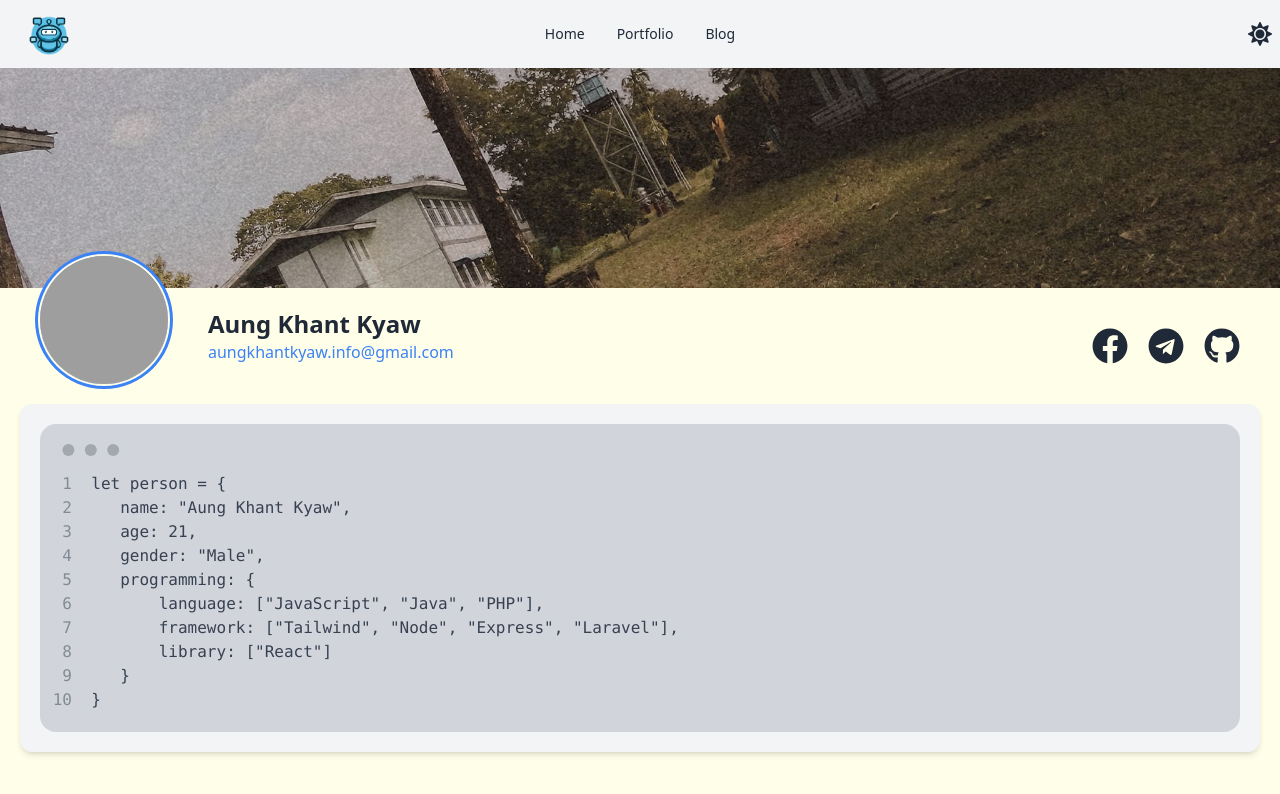
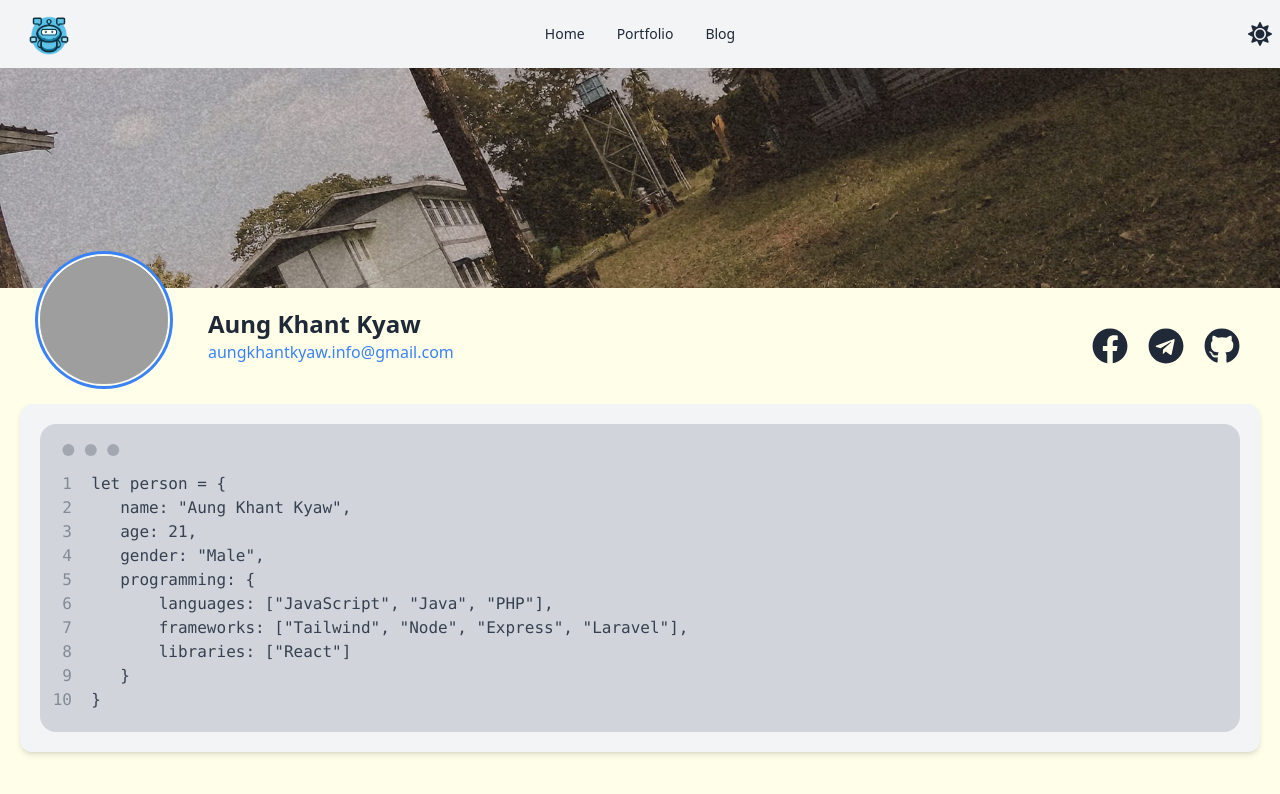
Before and after one commit to aung-khantkyaw/aung-khantkyaw.github.io, a React (Vite) app: page / in a window 1280 px wide. Shown: the top 794 px of the page. Built offline with nearby package versions, Linux system fonts and the light colour scheme; grey boxes are pictures that could not be loaded.

Commit message:
update [Home.jsx] : Update variables

```diff
--- a/src/components/Home.jsx
+++ b/src/components/Home.jsx
@@ -43,9 +43,9 @@ function Home() {
           <pre data-prefix="3"><code>   age: {age},</code></pre>
           <pre data-prefix="4"><code>   gender: &quot;Male&quot;,</code></pre>
           <pre data-prefix="5"><code>   programming: {"{"} </code></pre>
-          <pre data-prefix="6"><code>       language: [&quot;JavaScript&quot;, &quot;Java&quot;, &quot;PHP&quot;],</code></pre>
-          <pre data-prefix="7"><code>       framework: [&quot;Tailwind&quot;, &quot;Node&quot;, &quot;Express&quot;, &quot;Laravel&quot;],</code></pre>
-          <pre data-prefix="8"><code>       library: [&quot;React&quot;]</code></pre>
+          <pre data-prefix="6"><code>       languages: [&quot;JavaScript&quot;, &quot;Java&quot;, &quot;PHP&quot;],</code></pre>
+          <pre data-prefix="7"><code>       frameworks: [&quot;Tailwind&quot;, &quot;Node&quot;, &quot;Express&quot;, &quot;Laravel&quot;],</code></pre>
+          <pre data-prefix="8"><code>       libraries: [&quot;React&quot;]</code></pre>
           <pre data-prefix="9"><code>   {"}"}</code></pre>
           <pre data-prefix="10"><code>{"}"}</code></pre>
         </div>
```
